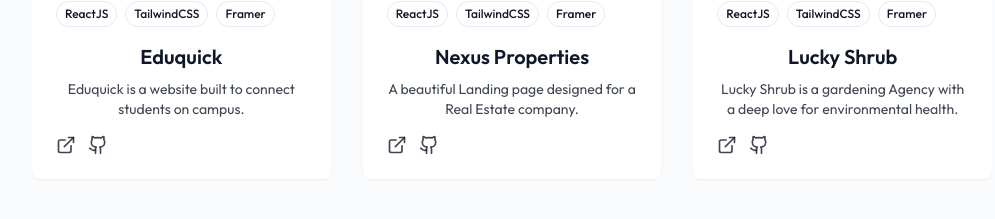
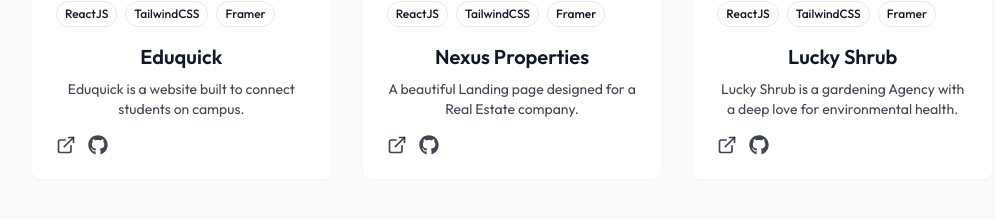
Before and after one commit to dev-Darlington/codedarlington, a React (Vite) app: page / in a window 1280 px wide. Shown: the part 2893-3112 px from the top of the page, without its empty margins (128-1123 px from the left). Built offline with nearby package versions, Linux system fonts and the light colour scheme; a web font is replaced by a local one.

Commit message:
updated demo urls

```diff
--- a/src/components/Projects.jsx
+++ b/src/components/Projects.jsx
@@ -1,4 +1,5 @@
-import { ArrowRight, ExternalLink, GithubIcon } from "lucide-react"
+import { ArrowRight, ExternalLink } from "lucide-react"
+import { FaGithub } from "react-icons/fa6"
 
 const projects  = [
     {
@@ -7,7 +8,7 @@ const projects  = [
         description: "Eduquick is a website built to connect students on campus.",
         image: "/project1.png",
         tags: ["ReactJS", "TailwindCSS", "Framer"],
-        demoUrl: "https://example.com/project-one",
+        demoUrl: "https://eduquick-eosin.vercel.app",
         gitHubUrl: "https://github.com/dev-Darlington/eduquick.git"
     },
     {
@@ -16,7 +17,7 @@ const projects  = [
         description: "A beautiful Landing page designed for a Real Estate company.",
         image: "/project2.png",
         tags: ["ReactJS", "TailwindCSS", "Framer"],
-        demoUrl: "https://example.com/project-one",
+        demoUrl: "https://nexusproperties.netlify.app",
         gitHubUrl: "https://github.com/dev-Darlington/nexus-properties.git"
     },
     {
@@ -25,7 +26,7 @@ const projects  = [
         description: "Lucky Shrub is a gardening Agency with a deep love for environmental health.",
         image: "/project3.png",
         tags: ["ReactJS", "TailwindCSS", "Framer"],
-        demoUrl: "https://example.com/project-one",
+        demoUrl: "https://nexusproperties.netlify.app/",
         gitHubUrl: "https://github.com/dev-Darlington/eduquick.git"
     },
 ]
@@ -56,7 +57,7 @@ const Projects = () => {
                     <ExternalLink size={20}/>
                   </a>
                   <a href={project.gitHubUrl} target="_blank" className="text-foreground/80 hover:text-primary transition-colors duration-300">
-                    <GithubIcon size={20}/>
+                    <FaGithub size={20}/>
                   </a>
                 </div>
               </div>
```
